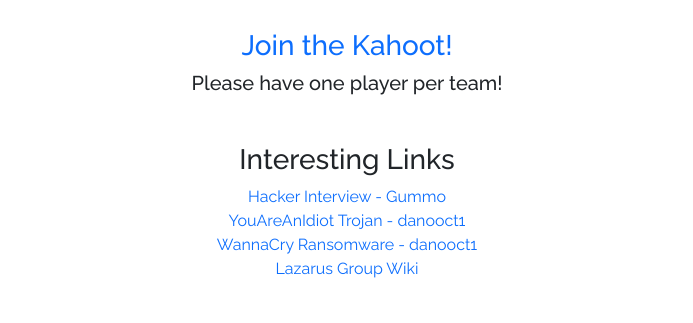
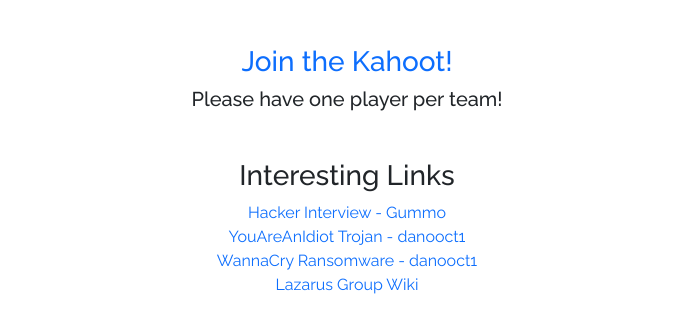
Before and after one commit to dylanlavon/dylanlavon.github.io, a plain HTML site: page seminar_site/index.html in a window 1280 px wide. Shown: the part 146-469 px from the top of the page, without its empty margins (293-986 px from the left). Drawn offline with nearby package versions, Linux system fonts and the light colour scheme.

Commit message:
update padding

```diff
--- a/seminar_site/index.html
+++ b/seminar_site/index.html
@@ -9,7 +9,7 @@
     <link rel="stylesheet" href="index.css">
 </head>
 <body class="d-flex justify-content-center">
-    <div class="text-center">
+    <div class="text-center p-3">
         <h1 class="mt-3">Senior Seminar</h1>
         <h2>Group 7 - Computer and Network Security</h2>
         <hr class="mb-5">
```
